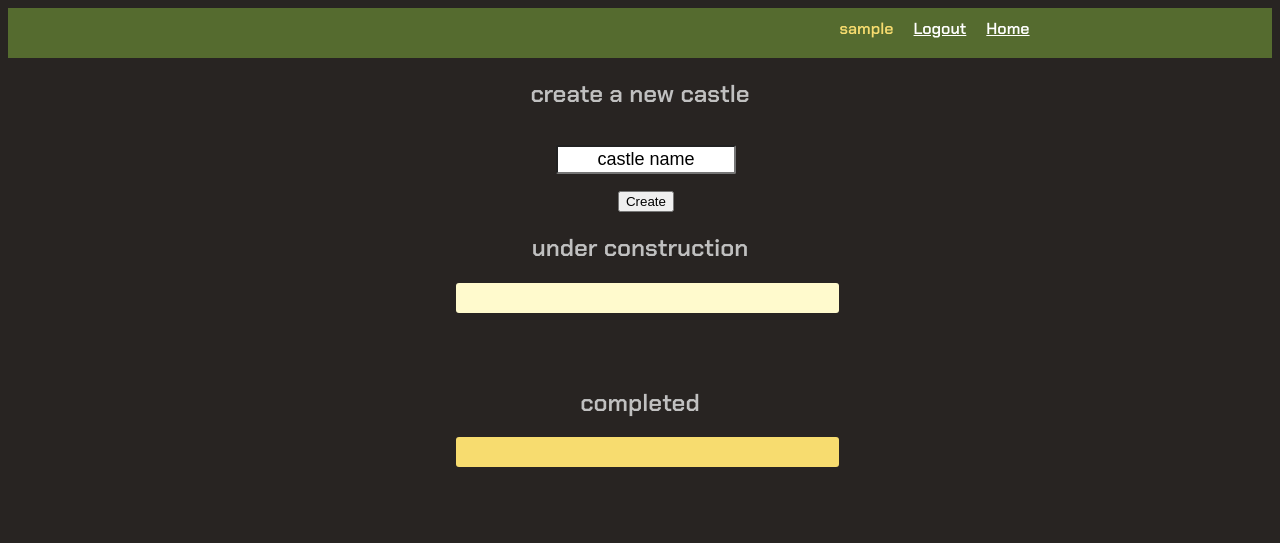
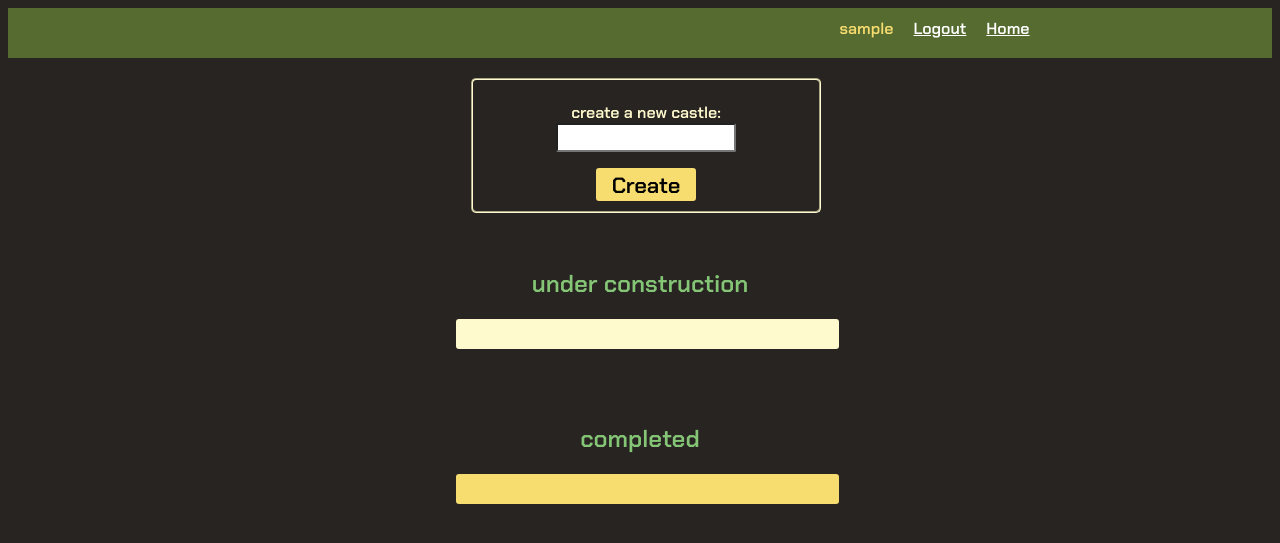
Before and after one commit to JBiondi/castledoro, a Django app: page /user_profile/ in a window 1280 px wide. Shown: the top 543 px of the page. Run offline with Django 3.2, Linux system fonts and the light colour scheme; the visitor is signed in with stand-in values (Sample User, id 1); data that the repository does not hold is empty.

Commit message:
User profile page styling updates

```diff
--- a/castledoro/forms.py
+++ b/castledoro/forms.py
@@ -7,10 +7,7 @@ class NewCastleForm(forms.ModelForm):
     class Meta:
         model = Castle
         labels = {
-            'castle_name': ''
-        }
-        widgets = {
-            'castle_name': forms.TextInput(attrs={'id': 'create-new-castle-name-label'}),
+            'castle_name': 'create a new castle'
         }
         fields = ['castle_name']
 
--- a/castledoro/models.py
+++ b/castledoro/models.py
@@ -5,7 +5,7 @@ from django.contrib.auth.models import User
 class Castle(models.Model):
     castle_id = models.AutoField(primary_key=True)
     associated_user_id = models.ForeignKey(User, on_delete=models.CASCADE)
-    castle_name = models.CharField(default='castle name', max_length=40)
+    castle_name = models.CharField(default='', max_length=40)
     total_blocks = models.IntegerField(default=165)
     completed_blocks = models.IntegerField(default=0)
     last_modified = models.DateTimeField(auto_now=True)
--- a/frontend/static/css/styles.css
+++ b/frontend/static/css/styles.css
@@ -296,15 +296,27 @@ svg {
 }
 
 .create-new-castle-container {
-    color: aliceblue;
+    color: #84C576;
     margin-left: 12px;
+    margin-top: 20px;
+    margin-bottom: 20px;
     text-align: center;
     font-family: 'Chakra Petch', sans-serif;
-    height: 15%;
+    height: 150px;
+    width: 28%;
     border-radius: 3px;
 }
 
-#create-new-castle-name-label {
+.create-castle-button {
+    background-color: #F7DC6F;
+    border-radius: 3px;
+    border: 2px solid #F7DC6F;
+    color: black;
+    height: 33px;
+    width: 100px;
+    font-family: 'Chakra Petch', sans-serif;
+    font-size: 22px;
+    /*padding-bottom: 6px;*/
     text-align: center;
 }
 
@@ -314,13 +326,13 @@ svg {
 }
 
 .profile-under-construction {
-    color: silver;
+    color: #84C576;
     font-family: 'Chakra Petch', sans-serif;
     text-align: center;
 }
 
 .profile-completed {
-    color: silver;
+    color: #84C576;
     font-family: 'Chakra Petch', sans-serif;
     text-align: center;
 }
@@ -338,7 +350,7 @@ svg {
 
 label {
     font-family: 'Chakra Petch', sans-serif;
-    width: 200px;
+    width: 230px;
     display: inline-block;
 }
 
--- a/frontend/templates/frontend/user_profile.html
+++ b/frontend/templates/frontend/user_profile.html
@@ -25,12 +25,12 @@
 </div>
 
 <div class="profile-flex-container">
-    <h2 class="profile-create-new">create a new castle</h2>
     <div class="create-new-castle-container">
         <form class="new-castle-form" method="POST" >
+            <fieldset>
             {% csrf_token %}
-            {{ form.as_p }} <button type="submit">Create</button>
-
+            {{ form.as_p }} <button type="submit" class="create-castle-button">Create</button>
+            </fieldset>
         </form>
     </div>
     <h2 class="profile-under-construction">under construction</h2>
```
